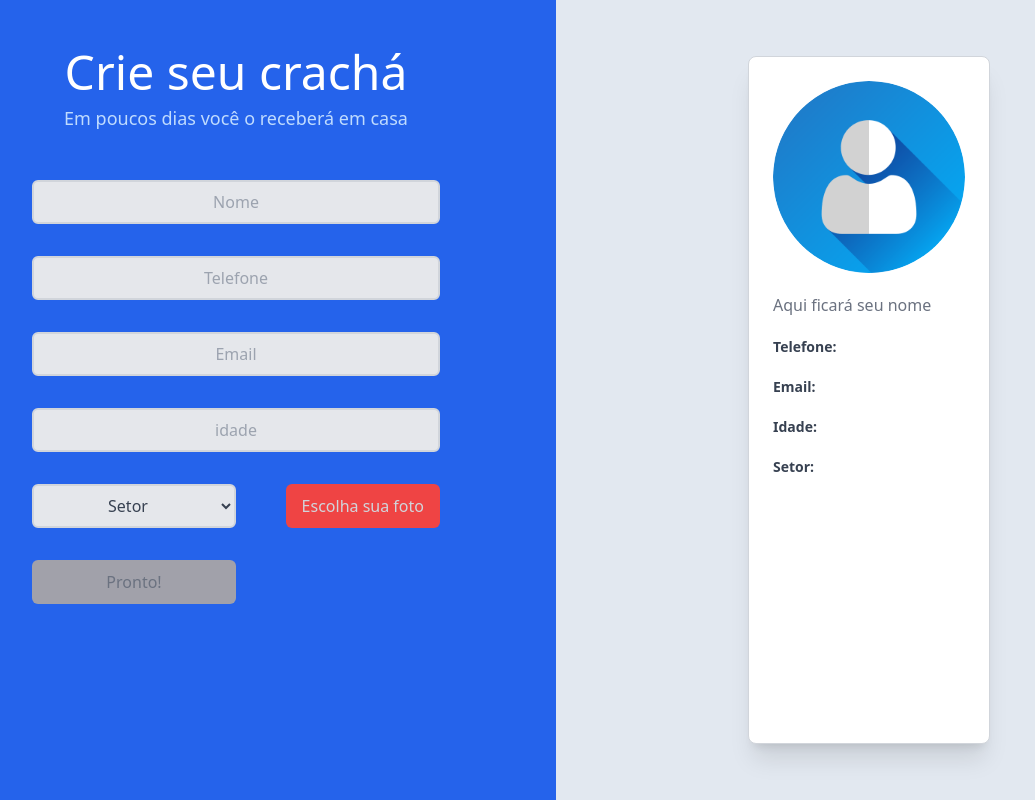
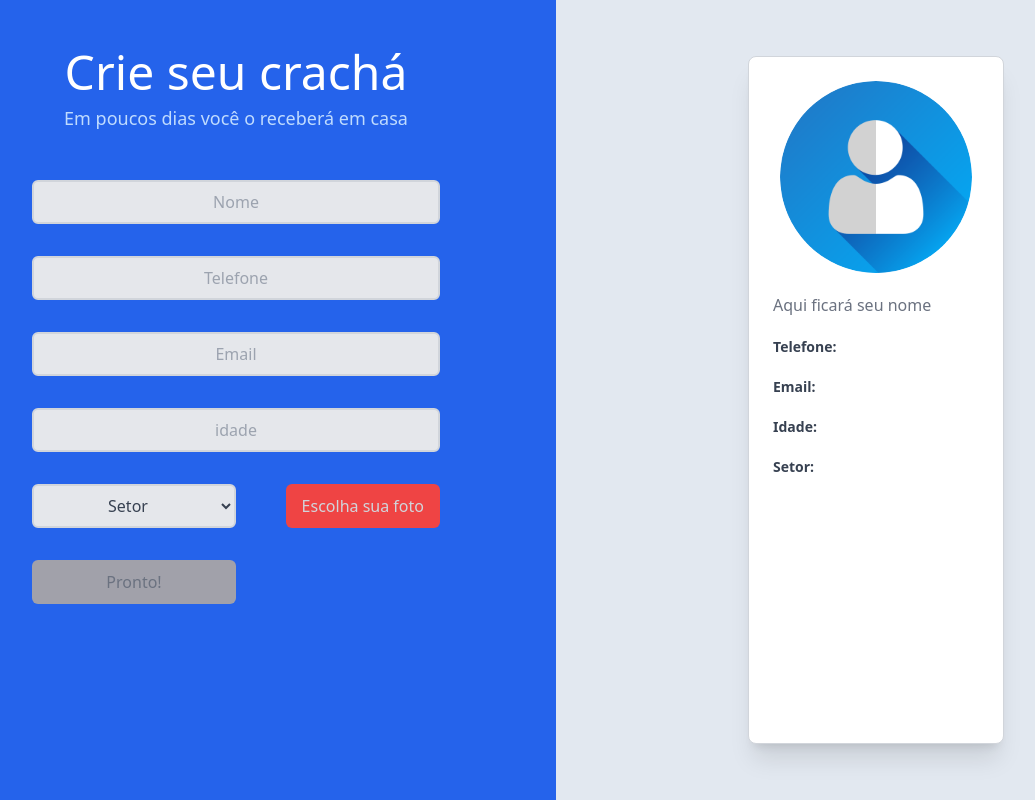
Before and after one commit to JonathanJack/parcelex, a Vue app: page / in a window 1280 px wide. Shown: the whole page, without its empty margins (84-1119 px from the left). Built offline with nearby package versions, Linux system fonts and the light colour scheme.

Commit message:
adjust css

```diff
--- a/src/main.css
+++ b/src/main.css
@@ -32,7 +32,7 @@
 }
 
 .card{
-    @apply bg-white shadow-xl rounded-lg border border-gray-300 px-6 py-6 items-center text-center  ;
+    @apply bg-white shadow-xl rounded-lg border border-gray-300 px-6 py-6 items-center text-center w-80 ;
 }
 
 .avatar{
```
